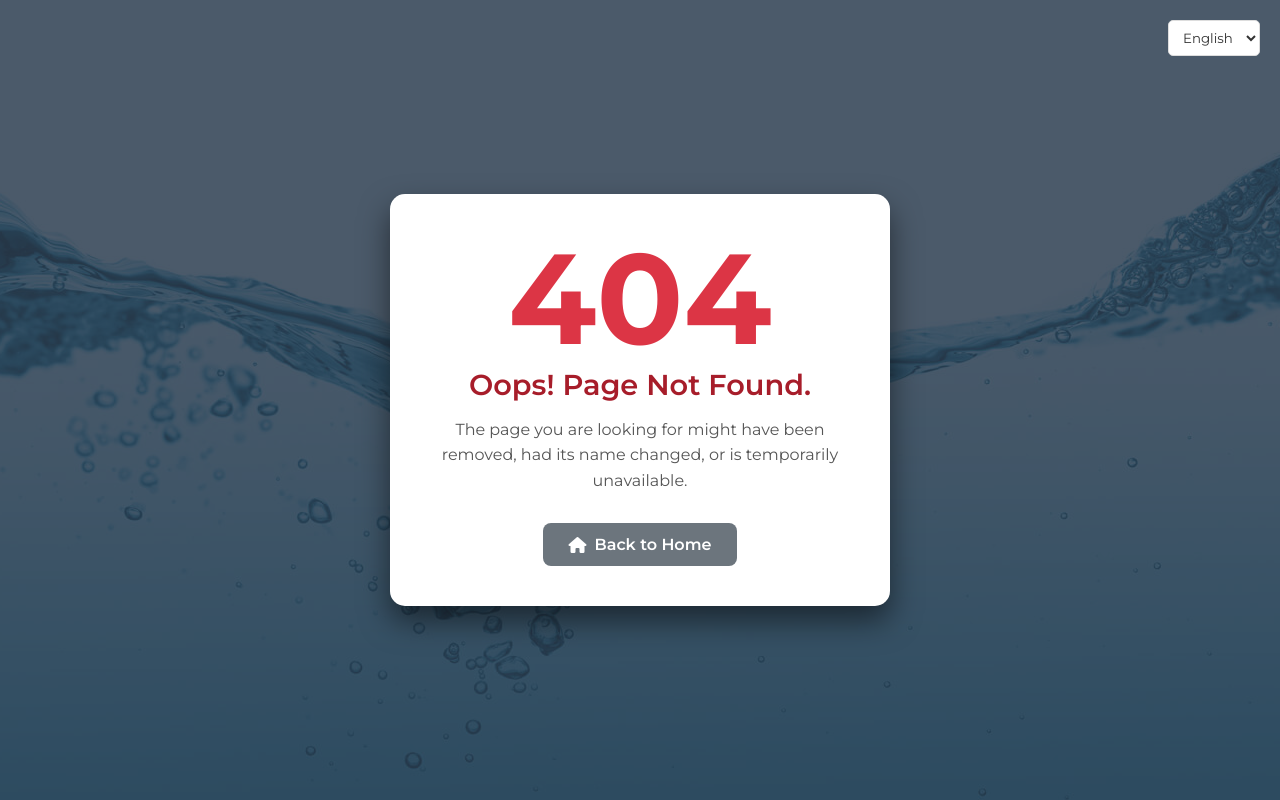
After one commit to NischalAcharya060/Khanepani, a PHP site: page /404.php in a window 1280 px wide. The commit adds this page. Run offline with PHP 8.4, Linux system fonts and the light colour scheme.

Commit message:
404 page add

```diff
--- /dev/null
+++ b/404.php
@@ -0,0 +1,218 @@
+<?php
+// Define the project root path reliably.
+// Since 404.php appears to be in the project root based on the error path (C:\...\Khaneapani\404.php),
+// __DIR__ is the project root, and the lang folder is inside it.
+$base_path = __DIR__;
+
+session_start();
+// --- Language Handling ---
+if (!isset($_SESSION['lang'])) {
+    $_SESSION['lang'] = 'en'; // default language
+}
+if (isset($_GET['lang']) && in_array($_GET['lang'], ['en','np'])) {
+    $_SESSION['lang'] = $_GET['lang'];
+}
+
+// Load language file - Using $base_path for absolute reliability
+// Assuming structure is: /lang/en.php, /lang/np.php
+$langFile = $base_path . '/lang/' . $_SESSION['lang'] . '.php';
+
+if (file_exists($langFile)) {
+    include $langFile;
+} else {
+    // Fallback: Use the base path for the English file
+    include $base_path . '/lang/en.php';
+}
+
+// 🟢 FIX 1: Variables must be defined AFTER the language file is loaded.
+$page_title = $lang['404_title'] ?? '404 - Page Not Found';
+$error_heading = $lang['404_heading'] ?? 'Oops! Page Not Found.';
+$error_message = $lang['404_message'] ?? 'The page you are looking for might have been removed, had its name changed, or is temporarily unavailable.';
+$go_to_dashboard = $lang['go_to_dashboard'] ?? 'Go to Dashboard';
+$go_to_home = $lang['back_home'] ?? 'Back to Home';
+
+// 🟢 FIX 2: Correct asset_base based on the error path (404.php is in the root).
+// If 404.php is in the root, assets are relative to the root.
+$asset_base = './';
+?>
+<!DOCTYPE html>
+<html lang="<?= $_SESSION['lang'] ?>">
+<head>
+    <meta charset="UTF-8">
+    <meta name="viewport" content="width=device-width, initial-scale=1.0">
+    <title><?= htmlspecialchars($page_title) ?></title>
+    <link rel="icon" type="image/x-icon" href="<?= $asset_base ?>assets/images/favicon.ico">
+    <link href="https://fonts.googleapis.com/css2?family=Montserrat:wght@400;600;700&display=swap" rel="stylesheet">
+    <link rel="stylesheet" href="https://cdnjs.cloudflare.com/ajax/libs/font-awesome/6.4.0/css/all.min.css">
+    <style>
+        :root {
+            --primary-color: #dc3545;
+            --secondary-color: #a71d2a;
+            --text-color: #333;
+            --white: #ffffff;
+            --overlay-color: rgba(44, 62, 80, 0.85);
+        }
+
+        * {
+            box-sizing: border-box;
+            margin: 0;
+            padding: 0;
+        }
+
+        body {
+            font-family: 'Montserrat', sans-serif;
+            display: flex;
+            justify-content: center;
+            align-items: center;
+            min-height: 100vh;
+            overflow: hidden;
+            position: relative;
+            background-image: url('<?= $asset_base ?>assets/images/login_background.jpg');
+            background-size: cover;
+            background-position: center;
+            background-repeat: no-repeat;
+        }
+
+        body::before {
+            content: '';
+            position: absolute;
+            top: 0;
+            left: 0;
+            width: 100%;
+            height: 100%;
+            background-color: var(--overlay-color);
+            z-index: 1;
+        }
+
+        .error-container {
+            text-align: center;
+            padding: 40px 30px;
+            max-width: 500px;
+            background: var(--white);
+            border-radius: 15px;
+            box-shadow: 0 15px 30px rgba(0, 0, 0, 0.5);
+            z-index: 10;
+            animation: slideUp 0.6s ease-out forwards;
+        }
+
+        @keyframes slideUp {
+            0% { opacity: 0; transform: translateY(50px); }
+            100% { opacity: 1; transform: translateY(0); }
+        }
+
+        .error-code {
+            font-size: 8em;
+            font-weight: 700;
+            color: var(--primary-color);
+            margin-bottom: 5px;
+            line-height: 1;
+        }
+
+        h1 {
+            color: var(--secondary-color);
+            font-weight: 600;
+            margin-bottom: 15px;
+            font-size: 1.8em;
+        }
+
+        p {
+            color: #555;
+            margin-bottom: 30px;
+            font-size: 1em;
+            line-height: 1.6;
+        }
+
+        .actions {
+            display: flex;
+            justify-content: center;
+            gap: 15px;
+            flex-wrap: wrap;
+        }
+
+        .btn {
+            background: var(--primary-color);
+            color: var(--white);
+            border: none;
+            padding: 12px 25px;
+            border-radius: 8px;
+            font-size: 1em;
+            font-weight: 600;
+            cursor: pointer;
+            transition: background 0.3s, transform 0.1s;
+            text-decoration: none;
+            display: inline-flex;
+            align-items: center;
+            gap: 8px;
+        }
+
+        .btn:hover {
+            background: var(--secondary-color);
+        }
+
+        .btn:active {
+            transform: scale(0.98);
+        }
+
+        .btn-secondary {
+            background: #6c757d;
+        }
+
+        .btn-secondary:hover {
+            background: #495057;
+        }
+
+        .language-selector {
+            position: absolute;
+            top: 20px;
+            right: 20px;
+            z-index: 20;
+        }
+
+        .language-selector select {
+            padding: 8px 10px;
+            border-radius: 5px;
+            border: 1px solid #ddd;
+            background-color: var(--white);
+            color: var(--text-color);
+            cursor: pointer;
+            font-family: 'Montserrat', sans-serif;
+        }
+
+        @media (max-width: 600px) {
+            .error-code {
+                font-size: 6em;
+            }
+            .error-container {
+                margin: 20px;
+            }
+        }
+    </style>
+</head>
+<body>
+<div class="language-selector">
+    <select onchange="window.location.href='?lang=' + this.value">
+        <option value="en" <?= ($_SESSION['lang'] === 'en') ? 'selected' : '' ?>>English</option>
+        <option value="np" <?= ($_SESSION['lang'] === 'np') ? 'selected' : '' ?>>नेपाली</option>
+    </select>
+</div>
+
+<div class="error-container">
+    <div class="error-code">404</div>
+    <h1><?= htmlspecialchars($error_heading) ?></h1>
+    <p><?= htmlspecialchars($error_message) ?></p>
+
+    <div class="actions">
+        <?php if (isset($_SESSION['admin'])): ?>
+            <a href="<?= $asset_base ?>admin/dashboard.php" class="btn">
+                <i class="fas fa-tachometer-alt"></i> <?= htmlspecialchars($go_to_dashboard) ?>
+            </a>
+        <?php endif; ?>
+
+        <a href="<?= $asset_base ?>index.php" class="btn btn-secondary">
+            <i class="fas fa-home"></i> <?= htmlspecialchars($go_to_home) ?>
+        </a>
+    </div>
+</div>
+
+</body>
+</html>
--- a/lang/en.php
+++ b/lang/en.php
@@ -48,7 +48,7 @@ $lang = [
     "notice_created" => "Notice Created Successfully",
     "notice_updated" => "Notice Updated Successfully",
     "notice_deleted" => "Notice Deleted Successfully",
-    "no_notices" => "No notices available.",
+    "no_notices" => "No Notices Published Yet.",
     "fill_required" => "Please fill in all required fields!",
     "replace_file" => "Replace File/Image (optional)",
 
@@ -312,4 +312,10 @@ $lang = [
     'time' => 'Time',
     'no_activity' => 'No activities found.',
     'view_all' => 'View All',
+
+    // 404 page
+    '404_title' => '404 - Page Not Found',
+    '404_heading' => 'Oops! Page Not Found.',
+    '404_message' => 'The page you are looking for might have been removed, had its name changed, or is temporarily unavailable.',
+    'go_to_dashboard' => 'Go to Dashboard',
 ];
--- a/notices.php
+++ b/notices.php
@@ -275,7 +275,11 @@ $current_filter = isset($_GET['type']) ? $_GET['type'] : 'all';
                     . '</div>';
         }
 
-        if(!$hasNotices){ echo "<div class='no-notices' id='no-notices-message'><i class='fa-regular fa-bell'></i>" . (isset($lang['no_notices']) ? $lang['no_notices'] : 'No notices have been published yet.') . "</div>"; } ?> <div class='no-notices' id='no-results-message' style="display: none;"><i class='fas fa-exclamation-circle'></i><?= (isset($lang['no_results']) ? $lang['no_results'] : 'No results found for your search.') ?></div>
+        ?>
+        <div class='no-notices' id='no-results-message' style="display: none;">
+            <i class='fas fa-exclamation-circle'></i>
+            <?= (isset($lang['no_results']) ? $lang['no_results'] : 'No results found for your search.') ?>
+        </div>
     </ul>
 
 </div>
```
Also changed, not shown: lang/np.php (+7 -1 lines).
